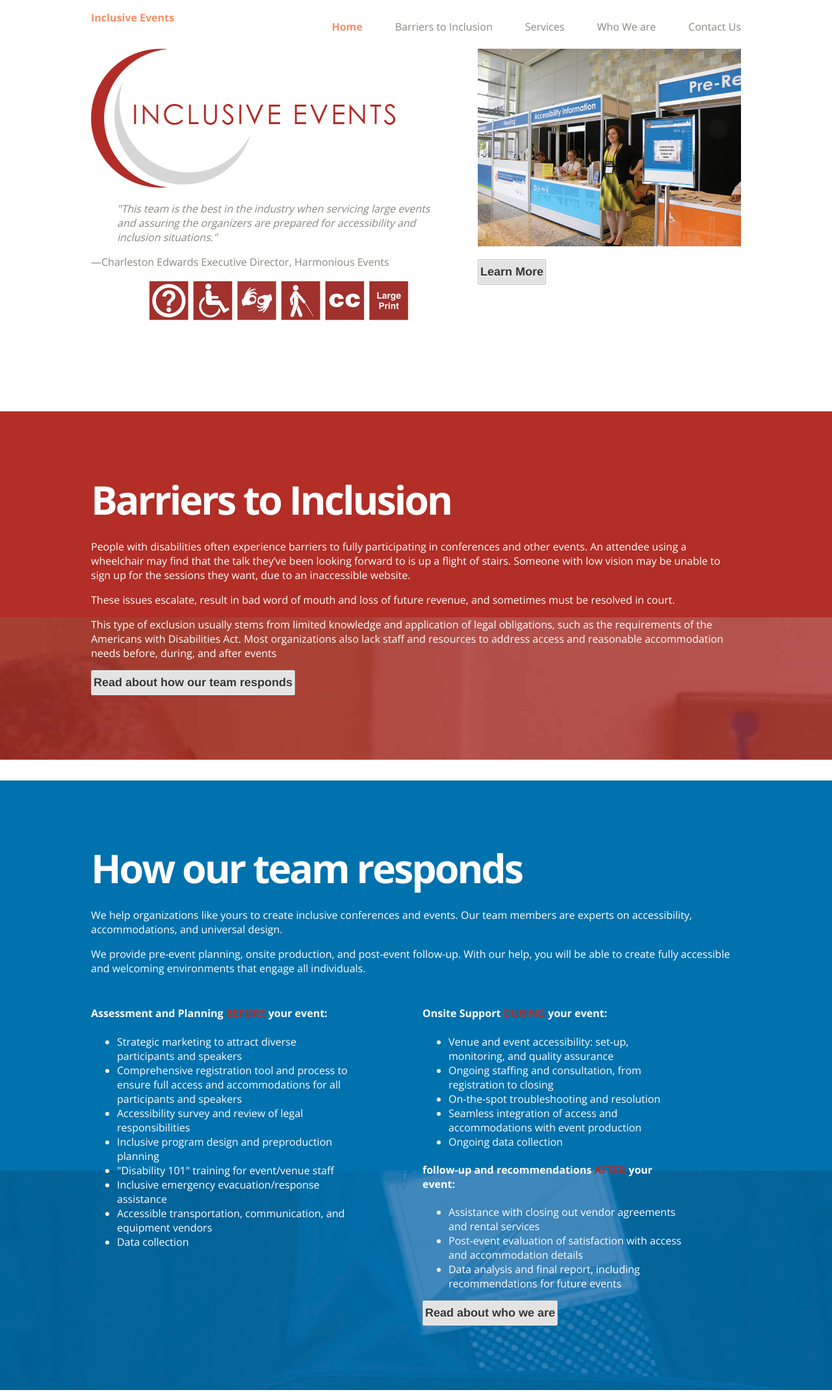
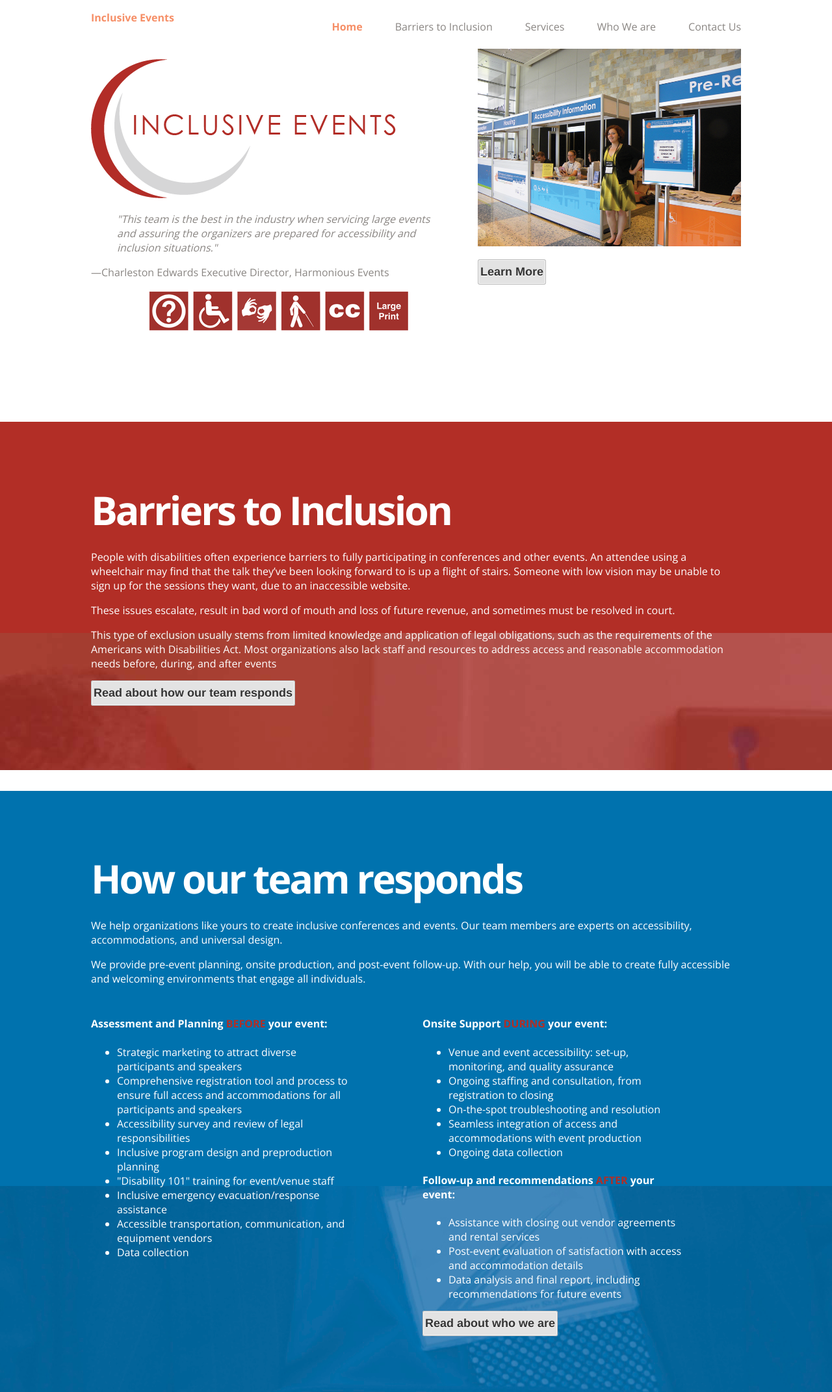
Before and after one commit to communityinclusion/inclusiveevents.org, a plain HTML site: page index.html in a window 1280 px wide. Shown: the top 2142 px of the page at 65% size. Drawn offline with nearby package versions, Linux system fonts and the light colour scheme.

Commit message:
typo and image cut off.

```diff
--- a/index.html
+++ b/index.html
@@ -42,7 +42,7 @@
 		<div class="container clearfix">
 
 			<div id="content" class="grid_7">
-				<img src="images/inclusive_eventslogo_F.png" alt="Inclusive EventsFull Access For All Participants">
+				<p><img src="images/inclusive_eventslogo_F.png" alt="Inclusive EventsFull Access For All Participants"></p>
 				<p><blockquote><em>"This team is the best in the industry when servicing large events and assuring the organizers are prepared for accessibility and inclusion situations."</em></blockquote>
 —Charleston Edwards
 Executive Director,
@@ -144,7 +144,7 @@ accommodations with event production</li>
 
 
 
-			<h4>follow-up and recommendations
+			<h4>Follow-up and recommendations
 <strong>AFTER</strong> your event: </h4>
 <ul>
 <li>Assistance with closing out vendor
```
